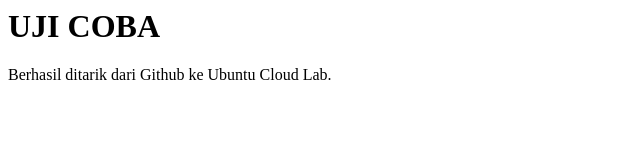
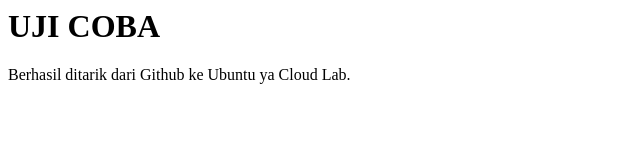
Before and after one commit to rizkyyyysaja/cloud-infrastructure-sewa-iphone, a plain HTML site: page latihan-deploy/index.html in a window 1280 px wide. Shown: the full height of the page, 0-640 px from the left. Drawn offline with Linux system fonts and the light colour scheme.

Commit message:
Update index.html

```diff
--- a/latihan-deploy/index.html
+++ b/latihan-deploy/index.html
@@ -1,2 +1,2 @@
 <h1>UJI COBA</h1>
-<p>Berhasil ditarik dari Github ke Ubuntu Cloud Lab.</p>
+<p>Berhasil ditarik dari Github ke Ubuntu ya Cloud Lab.</p>
```
